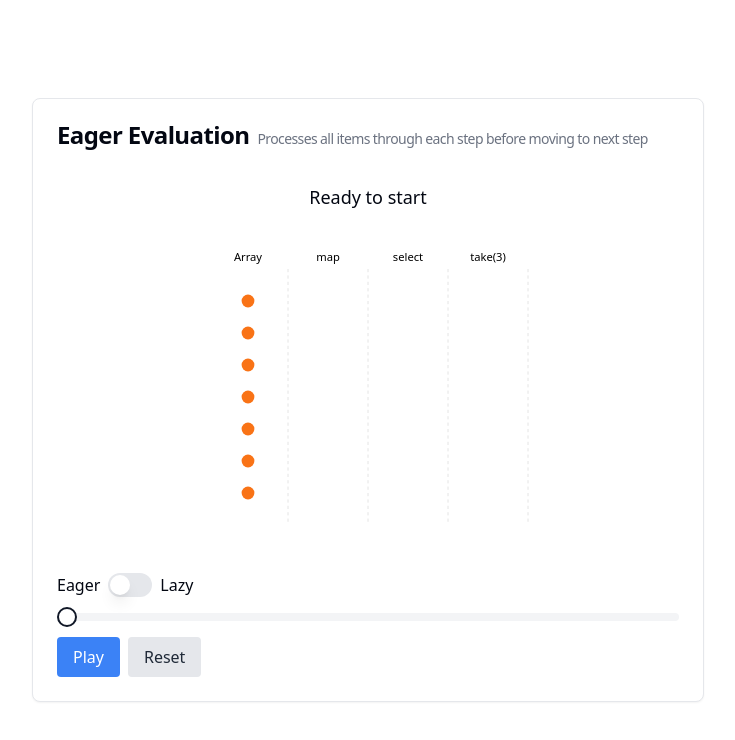
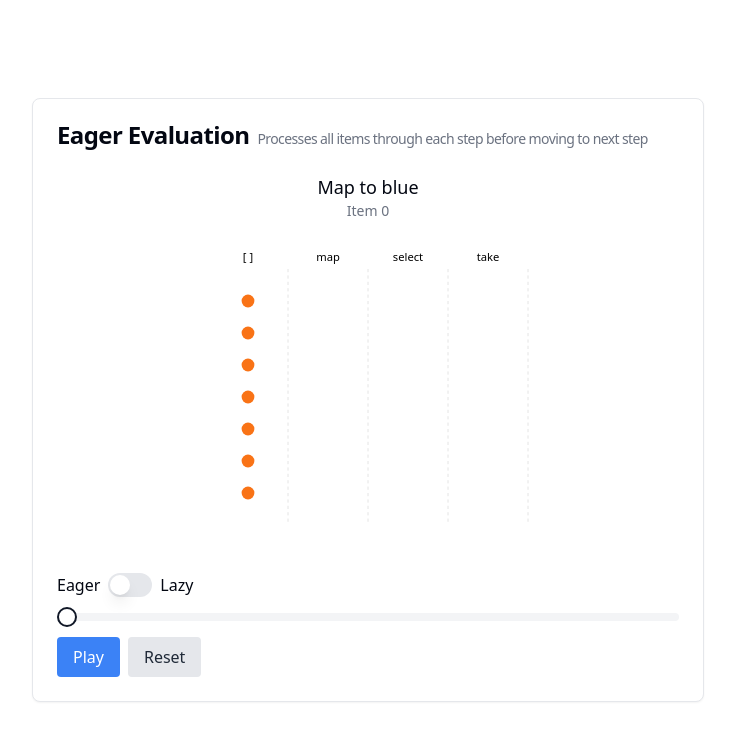
Before and after one commit to joyofrails/ruby-enumeration-demo, a React (Vite) app: page / in a window 1280 px wide. Shown: the top 740 px of the page, without its empty margins (272-1007 px from the left). Built offline with nearby package versions, Linux system fonts and the light colour scheme.

Commit message:
Add a narration description and adjust when narration is displayed for each item

```diff
--- a/src/components/ArrayEvaluationDemo.tsx
+++ b/src/components/ArrayEvaluationDemo.tsx
@@ -21,7 +21,8 @@ interface Step {
   from: number;
   to: number;
   progress: number;
-  narration: string;
+  narrationTitle: string;
+  narrationDescription: string;
   explode?: boolean;
   skipRemaining?: boolean;
   untaken?: boolean;
@@ -36,21 +37,35 @@ interface ExplosionParticle {
   startTime: number;
 }
 
-const ArrayEvaluationDemo: React.FC = () => {
+interface Narration {
+  title: string;
+  description: string;
+}
+
+type ArrayEvaluationDemoProps = {
+  demoType?: EvaluationType | undefined;
+};
+
+const ArrayEvaluationDemo: React.FC = ({
+  demoType,
+}: ArrayEvaluationDemoProps) => {
   const [progress, setProgress] = useState(0);
   const [playing, setPlaying] = useState(false);
-  const [type, setType] = useState<EvaluationType>('eager');
+  const [type, setType] = useState<EvaluationType>(demoType || 'eager');
   const [explosions, setExplosions] = useState<ExplosionParticle[]>([]);
   const [positions, setPositions] = useState<Position[]>([]);
   const processedStepsRef = useRef<Set<string>>(new Set());
   const animationRef = useRef<number | null>(null);
 
   const EXPLOSION_DURATION = 500;
-  const ANIMATION_STEP = 0.2;
+  // const ANIMATION_STEP = 0.2;
+  const ANIMATION_STEP = 0.15; // Reduced from 0.2 to slow down animation
+  const FRAME_DURATION = 16; // roughly 60fps
+
   const MAX_PROGRESS = 150;
   const isEven = (n: number): boolean => n % 2 === 0;
 
-  const columns = ['Array', 'map', 'select', 'take(3)'];
+  const columns = ['[ ]', 'map', 'select', 'take'];
   const dots: Dot[] = Array(7)
     .fill(null)
     .map((_, i) => ({ pos: i, column: 0 }));
@@ -64,7 +79,8 @@ const ArrayEvaluationDemo: React.FC = () => {
           from: 0,
           to: 1,
           progress: i * 8 + 8,
-          narration: `Map to blue: Item ${i}`,
+          narrationTitle: 'Map to blue',
+          narrationDescription: `Item ${i}`,
         })),
       ...Array(7)
         .fill(null)
@@ -74,14 +90,16 @@ const ArrayEvaluationDemo: React.FC = () => {
           to: 2,
           progress: 64 + i * 8,
           explode: !isEven(i),
-          narration: `Select even? Item ${i}: ${isEven(i) ? 'yes' : 'no'}`,
+          narrationTitle: `Select even?`,
+          narrationDescription: `Item ${i}: ${isEven(i) ? 'yes' : 'no'}`,
         })),
       ...[0, 2, 4].map((i, idx) => ({
         pos: i,
         from: 2,
         to: 3,
         progress: 128 + idx * 8,
-        narration: `Take ${idx + 1}: Item ${i}`,
+        narrationTitle: `Take 3`,
+        narrationDescription: `Item ${i}`,
       })),
       {
         pos: 6,
@@ -89,25 +107,42 @@ const ArrayEvaluationDemo: React.FC = () => {
         to: 2,
         progress: 144,
         untaken: true,
-        narration: 'Done - took 3 items',
+        narrationTitle: 'Done!',
+        narrationDescription: '3 items taken',
       },
     ],
     lazy: [
-      { pos: 0, from: 0, to: 1, progress: 8, narration: 'Map to blue: Item 0' },
+      {
+        pos: 0,
+        from: 0,
+        to: 1,
+        progress: 8,
+        narrationTitle: 'Map to blue',
+        narrationDescription: 'Item 0',
+      },
       {
         pos: 0,
         from: 1,
         to: 2,
         progress: 16,
-        narration: 'Select even? Item 0: yes',
+        narrationTitle: 'Select even?',
+        narrationDescription: 'Item 0: yes',
       },
-      { pos: 0, from: 2, to: 3, progress: 24, narration: 'Take 1: Item 0' },
+      {
+        pos: 0,
+        from: 2,
+        to: 3,
+        progress: 24,
+        narrationTitle: 'Take 1',
+        narrationDescription: 'Item 0',
+      },
       {
         pos: 1,
         from: 0,
         to: 1,
         progress: 32,
-        narration: 'Map to blue: Item 1',
+        narrationTitle: 'Map to blue',
+        narrationDescription: 'Item 1',
       },
       {
         pos: 1,
@@ -115,29 +150,40 @@ const ArrayEvaluationDemo: React.FC = () => {
         to: 2,
         progress: 40,
         explode: true,
-        narration: 'Select even? Item 1: no',
+        narrationTitle: 'Select even?',
+        narrationDescription: 'Item 1: no',
       },
       {
         pos: 2,
         from: 0,
         to: 1,
         progress: 56,
-        narration: 'Map to blue: Item 2',
+        narrationTitle: 'Map to blue',
+        narrationDescription: 'Item 2',
       },
       {
         pos: 2,
         from: 1,
         to: 2,
         progress: 64,
-        narration: 'Select even? Item 2: yes',
+        narrationTitle: 'Select even?',
+        narrationDescription: 'Item 2: yes',
       },
-      { pos: 2, from: 2, to: 3, progress: 72, narration: 'Take 2: Item 2' },
+      {
+        pos: 2,
+        from: 2,
+        to: 3,
+        progress: 72,
+        narrationTitle: 'Take 3',
+        narrationDescription: 'Item 2',
+      },
       {
         pos: 3,
         from: 0,
         to: 1,
         progress: 84,
-        narration: 'Map to blue: Item 3',
+        narrationTitle: 'Map to blue',
+        narrationDescription: 'Item 3',
       },
       {
         pos: 3,
@@ -145,29 +191,40 @@ const ArrayEvaluationDemo: React.FC = () => {
         to: 2,
         progress: 92,
         explode: true,
-        narration: 'Select even? Item 3: no',
+        narrationTitle: 'Select even?',
+        narrationDescription: 'Item 3: no',
       },
       {
         pos: 4,
         from: 0,
         to: 1,
         progress: 108,
-        narration: 'Map to blue: Item 4',
+        narrationTitle: 'Map to blue',
+        narrationDescription: 'Item 4',
       },
       {
         pos: 4,
         from: 1,
         to: 2,
         progress: 116,
-        narration: 'Select even? Item 4: yes',
+        narrationTitle: 'Select even?',
+        narrationDescription: 'Item 4: yes',
       },
-      { pos: 4, from: 2, to: 3, progress: 124, narration: 'Take 3: Item 4' },
+      {
+        pos: 4,
+        from: 2,
+        to: 3,
+        progress: 124,
+        narrationTitle: 'Take 3',
+        narrationDescription: 'Item 4',
+      },
       {
         pos: 4,
         from: 3,
         to: 3,
         progress: 132,
-        narration: 'Done - took 3 items',
+        narrationTitle: 'Done!',
+        narrationDescription: '3 items taken',
       },
       {
         pos: 5,
@@ -175,7 +232,8 @@ const ArrayEvaluationDemo: React.FC = () => {
         to: 0,
         progress: 140,
         skipRemaining: true,
-        narration: 'Remaining items skipped',
+        narrationTitle: 'Done!',
+        narrationDescription: 'Remaining items skipped',
       },
     ],
   };
@@ -208,14 +266,37 @@ const ArrayEvaluationDemo: React.FC = () => {
     }
   }, []);
 
-  const getNarration = useCallback(() => {
+  const getNarration = useCallback((): Narration => {
     const currentSteps = stepsRef.current[type];
+
+    // Find any currently animating step
+    const animatingStep = currentSteps.find((step) => {
+      const stepStart = step.progress - 8;
+      const stepEnd = step.progress;
+      return progress >= stepStart && progress <= stepEnd;
+    });
+
+    if (animatingStep) {
+      return {
+        title: animatingStep.narrationTitle,
+        description: animatingStep.narrationDescription,
+      };
+    }
+
+    // If no step is currently animating, find the last completed step
     for (let i = currentSteps.length - 1; i >= 0; i--) {
-      if (progress >= currentSteps[i].progress) {
-        return currentSteps[i].narration;
+      if (progress > currentSteps[i].progress) {
+        return {
+          title: currentSteps[i].narrationTitle,
+          description: currentSteps[i].narrationDescription,
+        };
       }
     }
-    return 'Ready to start';
+
+    return {
+      title: 'Ready to start',
+      description: 'Press play to start the animation',
+    };
   }, [progress, type]);
 
   const getLatestStepForItem = useCallback(
@@ -282,7 +363,7 @@ const ArrayEvaluationDemo: React.FC = () => {
           }
         } else if (latestStep) {
           column = latestStep.to;
-          exploded = latestStep.explode;
+          exploded = latestStep.explode || false;
         }
 
         return {
@@ -291,7 +372,7 @@ const ArrayEvaluationDemo: React.FC = () => {
           transformed: column >= 1,
           exploded,
           skipped: skipRemainingItems || (latestStep?.skipRemaining && i !== 4),
-        };
+        } as Position;
       });
 
       setPositions(newPositions);
@@ -337,21 +418,35 @@ const ArrayEvaluationDemo: React.FC = () => {
   useEffect(() => {
     cleanup();
     if (playing) {
-      const animate = () => {
+      let lastTime = performance.now();
+
+      const animate = (currentTime: number) => {
+        const deltaTime = currentTime - lastTime;
+
+        if (deltaTime >= FRAME_DURATION) {
+          // Only update if enough time has passed
           setProgress((prev) => {
             const next = Math.min(prev + ANIMATION_STEP, MAX_PROGRESS);
             if (next >= MAX_PROGRESS) {
               setPlaying(false);
               return next;
             }
-          animationRef.current = requestAnimationFrame(animate);
             return next;
           });
+          lastTime = currentTime;
+        }
+
+        if (playing) {
+          animationRef.current = requestAnimationFrame(animate);
+        }
       };
+
       animationRef.current = requestAnimationFrame(animate);
     }
     return cleanup;
   }, [playing, cleanup]);
+
+  const narration = getNarration();
 
   return (
     <Card className='w-full max-w-2xl'>
@@ -366,10 +461,12 @@ const ArrayEvaluationDemo: React.FC = () => {
         </CardTitle>
       </CardHeader>
       <CardContent>
-        <div className='h-12 mb-4 flex items-center justify-center text-lg font-medium'>
-          {getNarration()}
+        <div className='h-12 mb-4 text-lg font-medium text-center'>
+          {narration.title}
+          <div className='text-sm text-gray-500 font-normal'>
+            {narration.description}
           </div>
-
+        </div>
         <svg viewBox='0 0 400 400' className='w-full h-80 mb-4'>
           {columns.map((col, i) => (
             <text
@@ -440,6 +537,7 @@ const ArrayEvaluationDemo: React.FC = () => {
         </svg>
 
         <div className='space-y-4'>
+          {demoType || (
             <div className='flex items-center justify-between mb-4'>
               <div className='flex items-center gap-2'>
                 <span>Eager</span>
@@ -457,6 +555,7 @@ const ArrayEvaluationDemo: React.FC = () => {
                 <span>Lazy</span>
               </div>
             </div>
+          )}
 
           <Slider
             value={[progress]}
```
Lines whose indentation alone changed are shown as unchanged.
